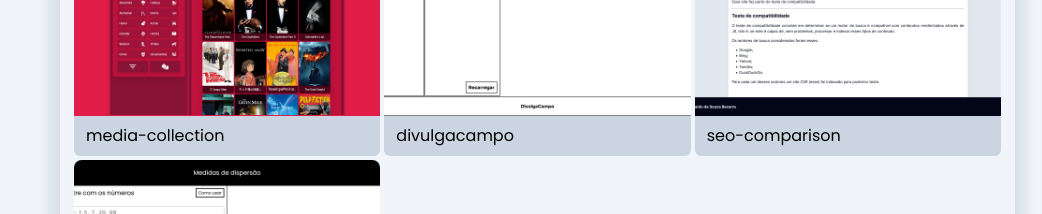
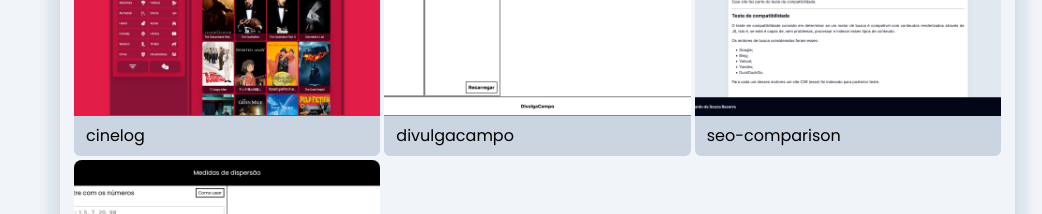
Before and after one commit to leobez/personal, a Next.js app: page /en in a window 1280 px wide. Shown: the part 2180-2394 px from the top of the page, without its empty margins (238-1280 px from the left). Built offline with nearby package versions, Linux system fonts and the light colour scheme; what tailwindcss-animated would draw is missing.

Commit message:
name/spell changes

```diff
--- a/app/[locale]/layout.tsx
+++ b/app/[locale]/layout.tsx
@@ -12,8 +12,8 @@
 const poppins = Poppins({subsets: ["latin"], weight: ["100","200","300","400","500","600","700","800","900"]})
 
 export const metadata: Metadata = {
-  title: "Personal Website",
-  description: "Website pessoal com Next.js",
+  title: "Leo B.",
+  description: "Personal portfolio",
 };
 
 type Props = {
@@ -28,7 +28,7 @@
 
         <body className={`${poppins.className}`} id="root">
 
-            {/* ANIMATION */}
+            {/* BG ANIMATION */}
             <Animation/>
 
             <div className="min-h-screen h-fit flex flex-col">
--- a/components/home/Projects/AllProjects.ts
+++ b/components/home/Projects/AllProjects.ts
@@ -1,11 +1,11 @@
 export const AllProjects = [
     {
         id: 1,
-        name: 'media-collection',
+        name: 'cinelog',
         description: 'Site que usa uma API pública pra exibir filmes com alguns recursos de busca/filtragem.',
         topics: ['React.js', 'TypeScript', 'Vercel', 'React icons', 'Tailwind CSS', 'DaisyUI', 'Context API', 'TMDB'],
-        repo_link: 'https://github.com/leobez/media-collection',
-        project_link: 'https://media-collection.vercel.app/',
+        repo_link: 'https://github.com/leobez/cinelog',
+        project_link: 'https://cinelogleob.vercel.app/',
         image_src: '/images/media-collection.png'
     },
     {
--- a/components/home/Projects/Projects.tsx
+++ b/components/home/Projects/Projects.tsx
@@ -101,7 +101,7 @@
                     <ProjectComponent
                         clickFunc={handleClick}
                         imgSrc="/images/media-collection.png"
-                        name="media-collection"
+                        name="cinelog"
                         id="project_01"
                     />
                     <ProjectComponent
```
Also changed, not shown: 1 other file (tests, documents, lock files or other folders).
